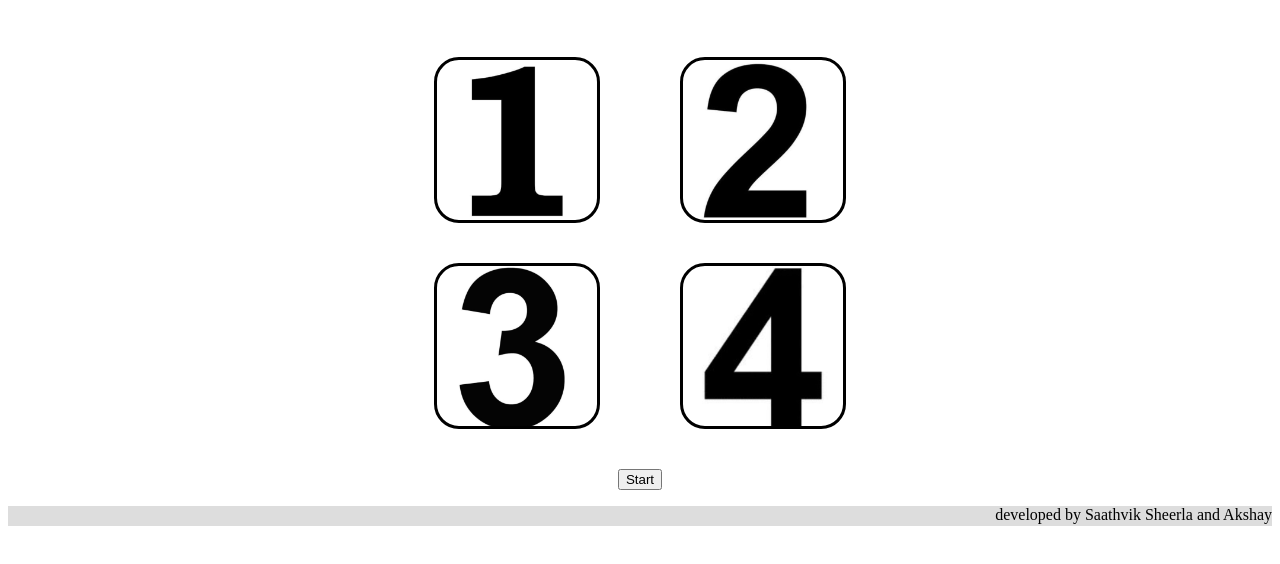
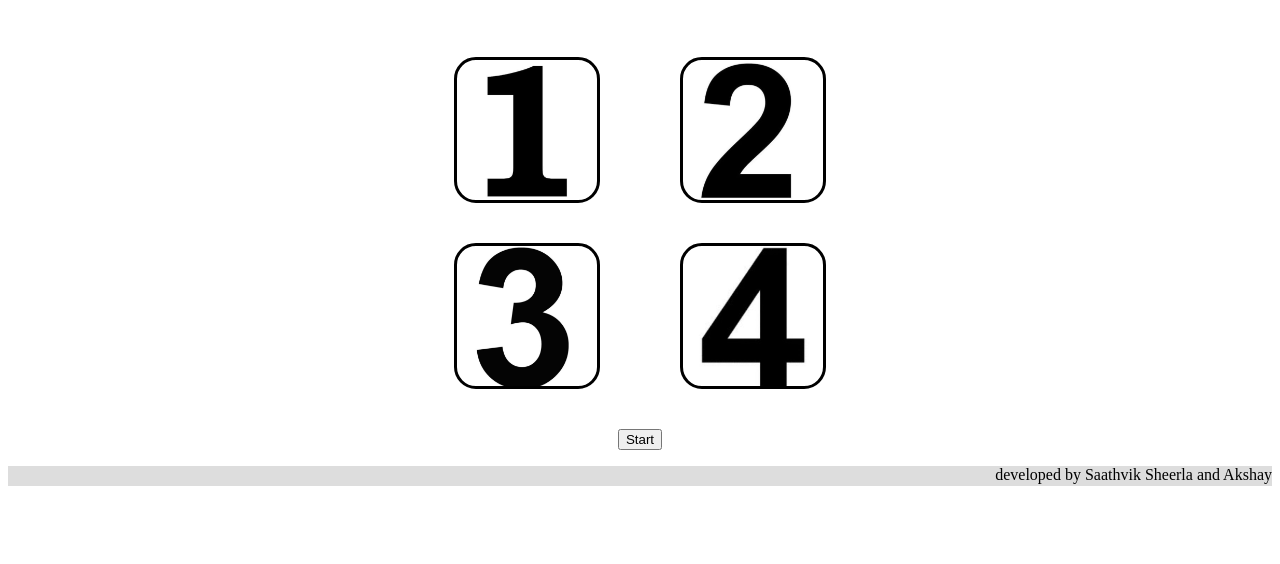
Before and after one commit to Akshaysagar11/flashN, a plain HTML site: page index.html in a window 1280 px wide. Shown: the part 110-674 px from the top of the page. Drawn offline with Linux system fonts and the light colour scheme.

Commit message:
Update style.css

```diff
--- a/style.css
+++ b/style.css
@@ -11,8 +11,8 @@ body{
 }
 
 .btn{
-    height: 160px;
-    width: 160px;
+    height: 140px;
+    width: 140px;
     border: 3px solid black;
     border-radius: 15%;
     margin: 2.5rem;
```
